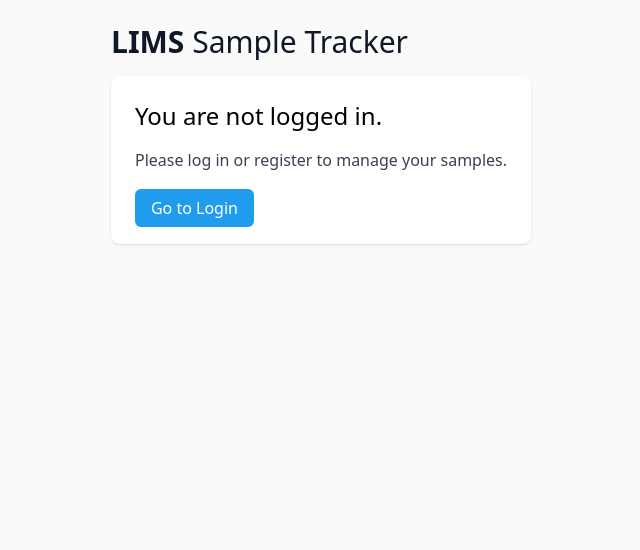
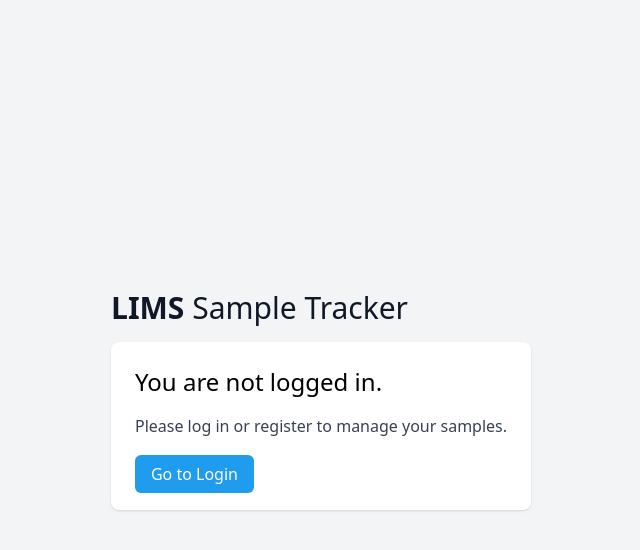
Before and after one commit to yungtyyler/laboratory-sample-tracker-client, a Next.js app: page / in a window 1280 px wide. Shown: the top 550 px of the page, without its empty margins (319-959 px from the left). Built offline with nearby package versions, Linux system fonts and the light colour scheme.

Commit message:
FIX: bg color diff

```diff
--- a/src/app/page.tsx
+++ b/src/app/page.tsx
@@ -18,8 +18,8 @@ export default function Home() {
   }
 
   return (
-    <div className="flex min-h-screen items-center justify-center bg-zinc-50 font-sans">
-      <main className="mx-4 flex min-h-screen flex-col items-center gap-6 p-6">
+    <div className="flex min-h-screen items-center justify-center font-sans">
+      <main className="mx-4 flex min-h-screen flex-col items-center justify-center gap-6 p-6">
         <div className="flex w-full max-w-5xl flex-col gap-4">
           <h1 className="text-3xl font-bold text-gray-900">
             LIMS <span className="font-light">Sample Tracker</span>
```
